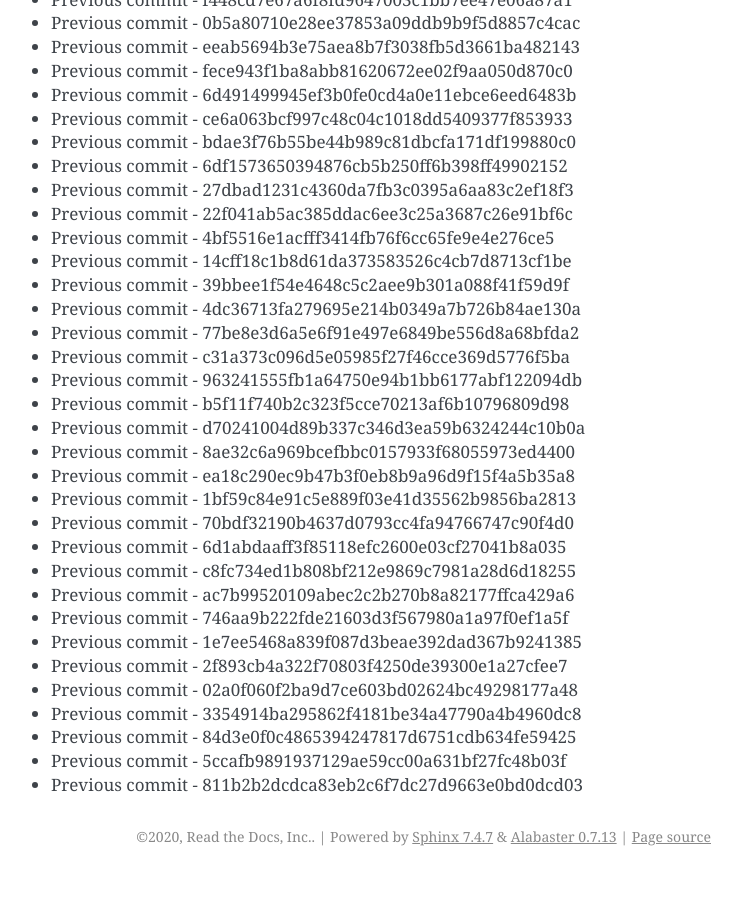
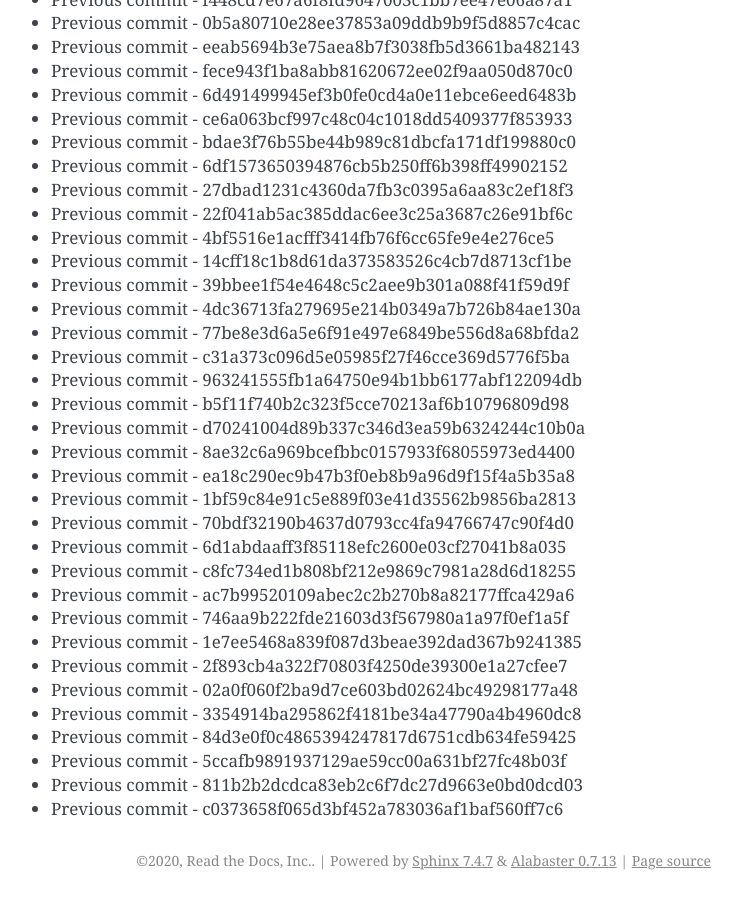
Before and after one commit to readthedocs/rtd-git-stresstest, a Sphinx documentation site: the page built from docs/updates.rst, in a window 1280 px wide and 900 px high, scrolled down 11769 px. Shown: the whole window, without its empty margins (399-1141 px from the left). Built offline with Sphinx 7.4.7, drawn with Linux system fonts in a browser that asks for light colours; before the commit the page ends 12645 px from its top, so only the background shows below that.

Commit message:
Generating commit from previous: c0373658f065d3bf452a783036af1baf560ff7c6

```diff
--- a/docs/updates.rst
+++ b/docs/updates.rst
@@ -526,3 +526,4 @@ It can be tested for any performance characteristics.
 * Previous commit - 84d3e0f0c4865394247817d6751cdb634fe59425
 * Previous commit - 5ccafb9891937129ae59cc00a631bf27fc48b03f
 * Previous commit - 811b2b2dcdca83eb2c6f7dc27d9663e0bd0dcd03
+* Previous commit - c0373658f065d3bf452a783036af1baf560ff7c6
```
